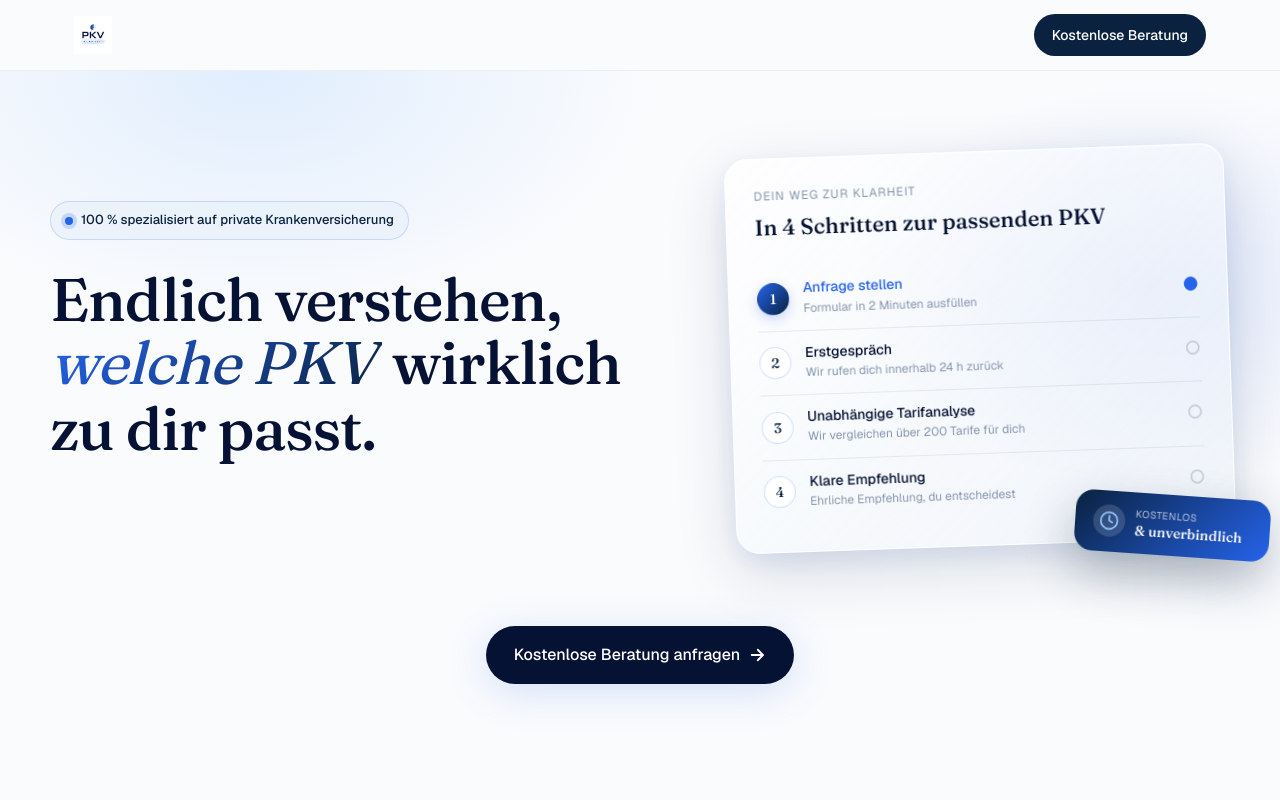
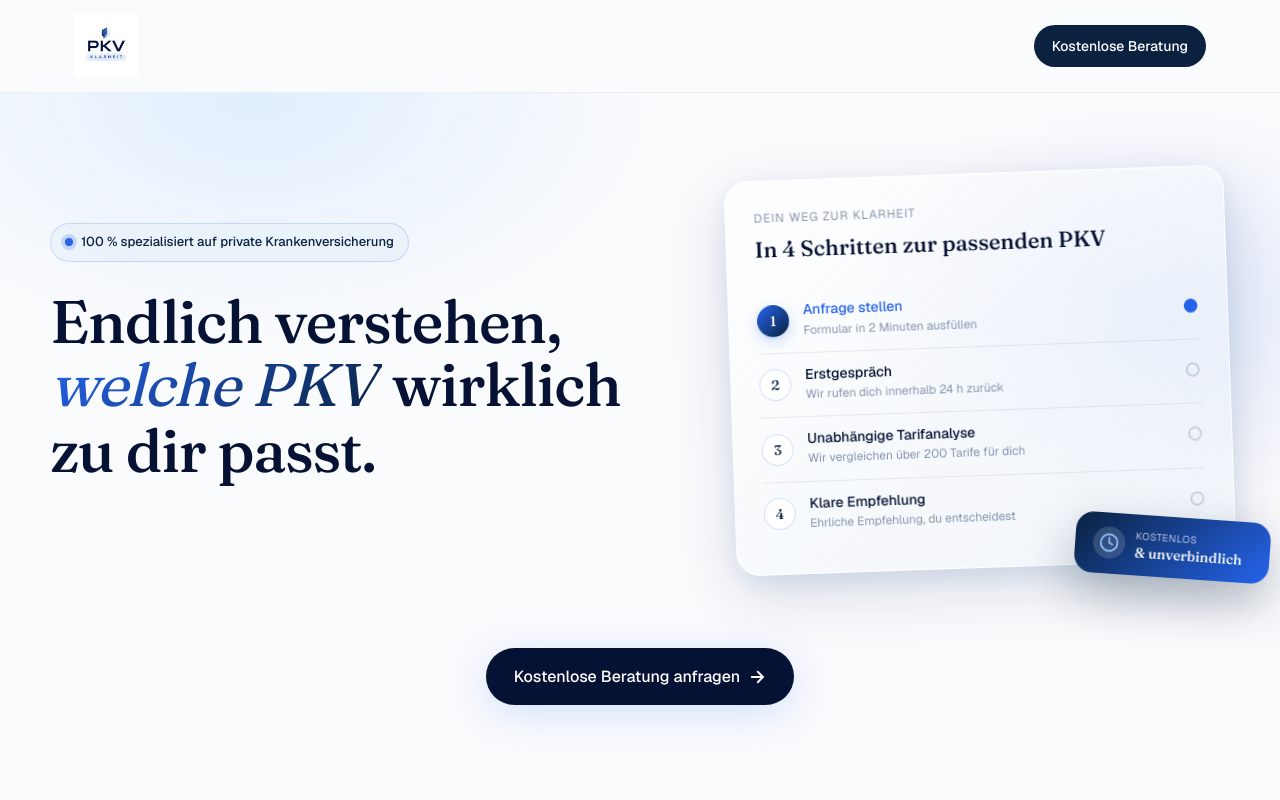
Before and after one commit to blondesgift611-commits/pkv-klarheit, a website: page index.html in a window 1280 px wide. Shown: the top 800 px of the page. Drawn offline with nearby package versions, Linux system fonts and the light colour scheme.

Commit message:
Update index.html

```diff
--- a/index.html
+++ b/index.html
@@ -51,7 +51,7 @@ button { cursor: pointer; font-family: inherit; border: none; background: none;
   padding: 14px 24px;
   display: flex; align-items: center; justify-content: space-between;
 }
-.logo-mark img { height: 38px; width: auto; }
+.logo-mark img { height: 64px; width: auto; }
 .nav-cta {
   background: var(--navy-deep); color: var(--white);
   padding: 10px 18px; border-radius: 100px;
```
